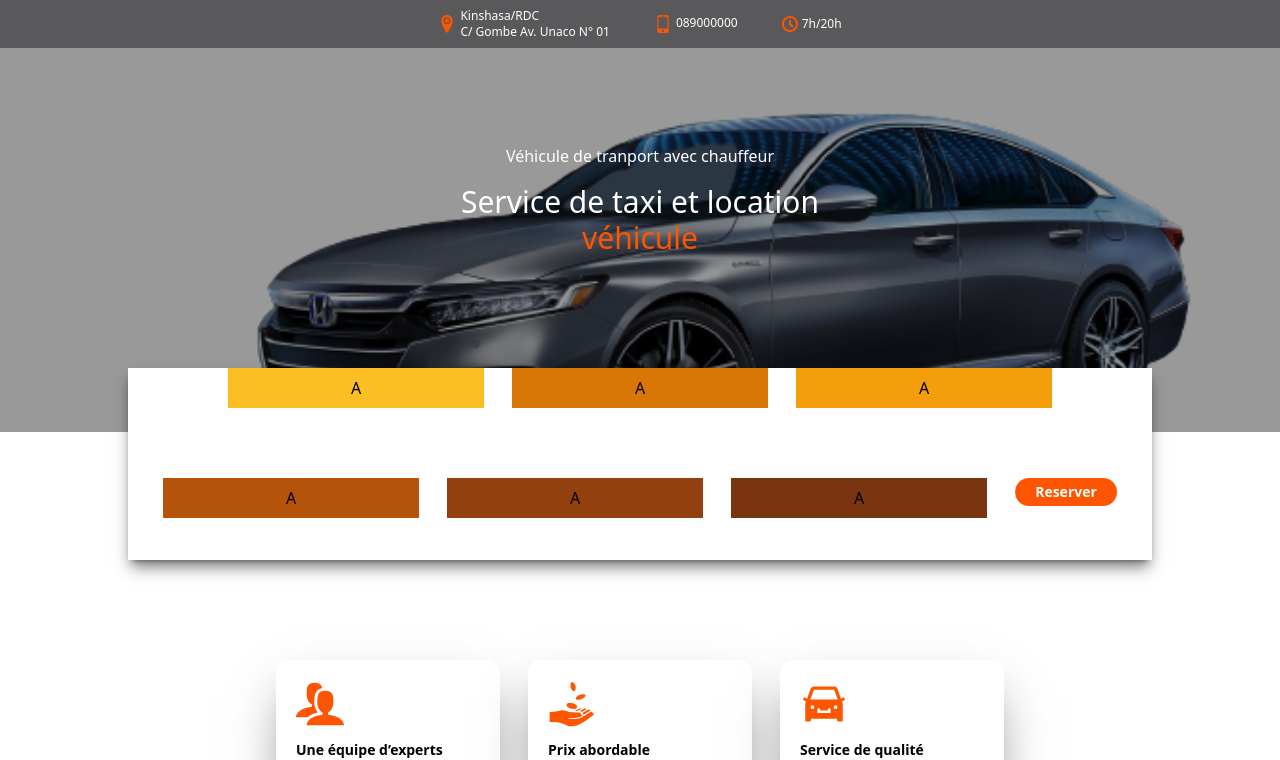
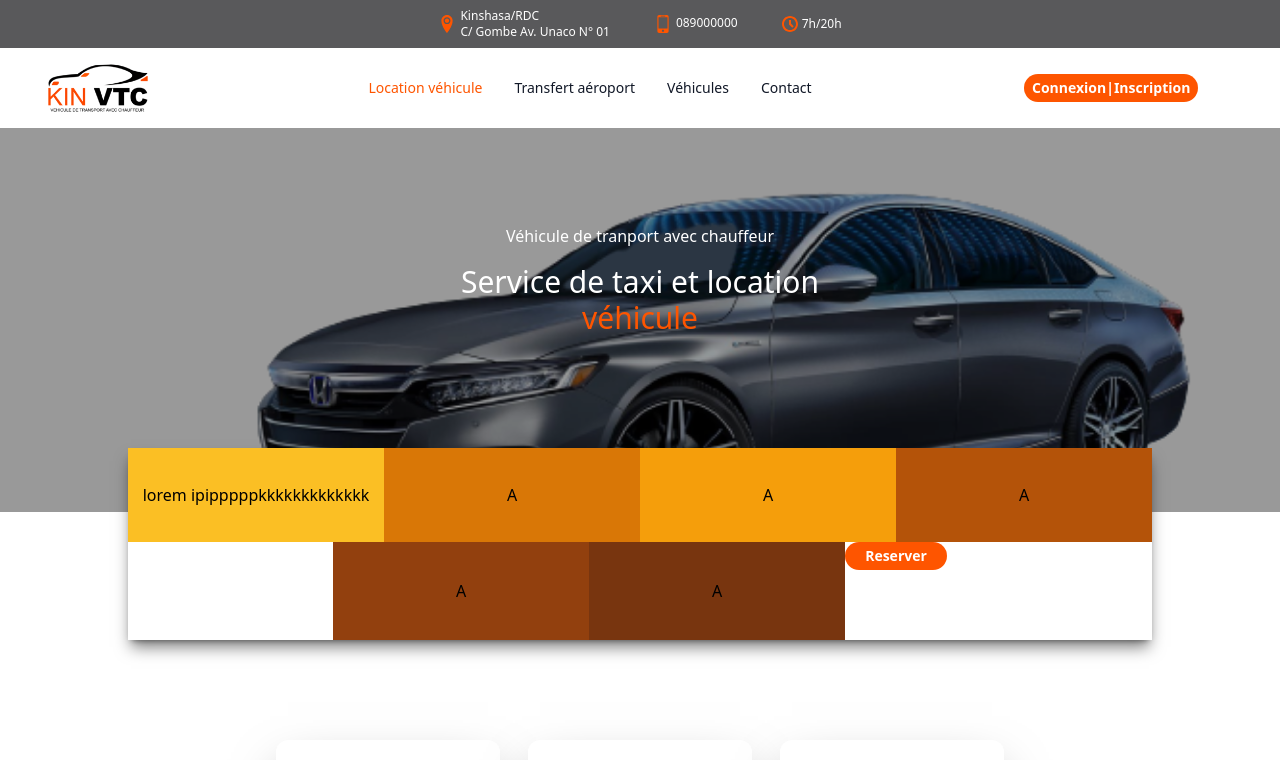
Before and after one commit to eunicekinzengele/ReposVTC_Front, a Next.js app: page /Home in a window 1280 px wide. Shown: the top 760 px of the page. Built offline with nearby package versions, Linux system fonts and the light colour scheme.

Commit message:
feat: logo size adjustment

```diff
--- a/package.json
+++ b/package.json
@@ -12,6 +12,7 @@
     "@material-tailwind/react": "^2.0.6",
     "next": "^12.3.4",
     "react": "18.2.0",
+    "react-collapse": "^5.1.1",
     "react-dom": "18.2.0",
     "react-icons": "^4.10.1"
   },
--- a/pages/Header.jsx
+++ b/pages/Header.jsx
@@ -8,17 +8,17 @@ export default function Header() {
     <div>
         <div className=" w-full">
 
-     <div className=" flex  justify-between items-center  h-20 ">
-       <div className=" h-full border-2 border-red-600 overflow-hidden">
-         <Image className=" mx-auto h-full w-full " alt="logo" src={logovtc}/>
+     <div className=" flex justify-between items-center  h-20 ">
+       <div className=" h-20 w-36 pl-7 ml-3 flex justify-center items-center overflow-hidden">
+         <Image className=" " alt="logo" src={logovtc}/>
        </div>
 
        <div class=" hidden w-full md:block md:w-auto" id="navbar-default ">
-         <ul class=" md:p-7 pt-3 items-center text-sm font-medium flex flex-col p-4 mt-4 border border-gray-100 rounded-lg bg-gray-50 md:flex-row md:space-x-8 md:mt-0 md:border-0 md:bg-white dark:bg-gray-800 md:dark:bg-gray-900 dark:border-gray-700">
+         <ul class=" md:p-7 pt-3 items-center  text-sm font-medium flex flex-col p-4 mt-4 border border-gray-100 rounded-lg bg-gray-50 md:flex-row md:space-x-8 md:mt-0 md:border-0 md:bg-white dark:bg-gray-800 md:dark:bg-gray-900 dark:border-gray-700">
            <li>
              <a
                href="#"
-               class="block py-2 pl-3 pr-4 text-white bg-blue-700 rounded md:bg-transparent md:text-blue-700 md:p-0 dark:text-white md:dark:text-blue-500"
+               class="block py-2 pl-3 pr-4 text-white bg-blue-700 rounded md:bg-transparent md:text-orange md:p-0 dark:text-white md:dark:text-blue-500"
                aria-current="page"
              >
                Location véhicule
@@ -27,7 +27,7 @@ export default function Header() {
            <li>
              <a
                href="#"
-               class="block py-2 pl-3 pr-4 text-gray-900 rounded hover:bg-gray-100 md:hover:bg-transparent md:border-0 md:hover:text-blue-700 md:p-0 dark:text-white md:dark:hover:text-blue-500 dark:hover:bg-gray-700 dark:hover:text-white md:dark:hover:bg-transparent"
+               class="block py-2 pl-3 pr-4 text-gray-900 rounded hover:bg-gray-100 md:hover:bg-transparent md:border-0 md:hover:text-orange md:p-0 dark:text-white md:dark:hover:text-blue-500 dark:hover:bg-gray-700 dark:hover:text-white md:dark:hover:bg-transparent"
              >
                Transfert aéroport
              </a>
@@ -35,7 +35,7 @@ export default function Header() {
            <li>
              <a
                href="#"
-               class="block py-2 pl-3 pr-4 text-gray-900 rounded hover:bg-gray-100 md:hover:bg-transparent md:border-0 md:hover:text-blue-700 md:p-0 dark:text-white md:dark:hover:text-blue-500 dark:hover:bg-gray-700 dark:hover:text-white md:dark:hover:bg-transparent"
+               class="block py-2 pl-3 pr-4 text-gray-900 rounded hover:bg-gray-100 md:hover:bg-transparent md:border-0 md:hover:text-orange md:p-0 dark:text-white md:dark:hover:text-blue-500 dark:hover:bg-gray-700 dark:hover:text-white md:dark:hover:bg-transparent"
              >
                Véhicules
              </a>
@@ -43,7 +43,7 @@ export default function Header() {
            <li>
              <a
                href="#"
-               class="block py-2 pl-3 pr-4 text-gray-900 rounded hover:bg-gray-100 md:hover:bg-transparent md:border-0 md:hover:text-blue-700 md:p-0 dark:text-white md:dark:hover:text-blue-500 dark:hover:bg-gray-700 dark:hover:text-white md:dark:hover:bg-transparent"
+               class="block py-2 pl-3 pr-4 text-gray-900 rounded hover:bg-gray-100 md:hover:bg-transparent md:border-0 md:hover:text-orange md:p-0 dark:text-white md:dark:hover:text-blue-500 dark:hover:bg-gray-700 dark:hover:text-white md:dark:hover:bg-transparent"
              >
                Contact
              </a>
@@ -51,7 +51,7 @@ export default function Header() {
          </ul>
        </div>
        <div className=" md:w-1/5 md:flex md:items-center">
-         <button class="rounded-full bg-orange md:text-sm md:p-1 md:px-2">
+         <button class="rounded-full bg-orange md:text-sm text-white font-semibold md:p-1 md:px-2">
            Connexion|Inscription
          </button>
        </div>
--- a/pages/Headerrr.js
+++ /dev/null
@@ -1,12 +0,0 @@
-import React from "react";
-import Image from "next/image";
-
-import logovtc from "../Images/logovtc.png";
-
-export default function Header() {
-  return (
-    <div>
-
-    </div>
-  );
-}
--- a/pages/HeroBar.js
+++ b/pages/HeroBar.js
@@ -17,13 +17,13 @@ export default function HeroBar() {
           </div>
         </div>
         <div className=" w-full flex justify-center pt-80 absolute  z-10">
-          <div className=" shadow-lg shadow-black/50 bg-white w-4/5 h-48 flex flex-wrap gap-7 justify-center	">
-            <button  className=" w-64 h-10 bg-amber-400">A</button>
-            <button  className=" w-64 h-10 bg-amber-600">A</button>
-            <button  className=" w-64 h-10 bg-amber-500">A</button>
-            <button  className=" w-64 h-10 bg-amber-700">A</button>
-            <button  className=" w-64 h-10 bg-amber-800">A</button>
-            <button  className=" w-64 h-10 bg-amber-900">A</button>
+          <div className=" shadow-lg shadow-black/50 bg-white w-4/5 h-48 flex flex-wrap  justify-center	">
+            <button  className=" w-64 bg-amber-400">lorem ipipppppkkkkkkkkkkkkk</button>
+            <button  className=" w-64  bg-amber-600">A</button>
+            <button  className=" w-64  bg-amber-500">A</button>
+            <button  className=" w-64  bg-amber-700">A</button>
+            <button  className=" w-64  bg-amber-800">A</button>
+            <button  className=" w-64 bg-amber-900">A</button>
             <div>
                 <button className=" bg-orange text-sm px-5 py-1 text-white font-semibold rounded-full">Reserver</button>
             </div>
--- a/pages/Home.js
+++ b/pages/Home.js
@@ -9,6 +9,7 @@ export default function Home() {
   return (
     <>
        <Topbar/>
+       <Header/>
        <HeroBar/>
        <FleetOfVehicles/>
        <Footer/>
--- a/pages/Questions.jsx
+++ b/pages/Questions.jsx
@@ -1,14 +1,9 @@
-import React from 'react'
+import React, { useState } from "react";
 
 export default function Questions() {
   return (
-    <div className=' bg-amber-200 h-40'>
-        <section className=' bg-blue-700 grid h-screen place-items-center'>
-            <div className=' px-40 max-w-5xl'>
+    <div className=" bg-amber-200 h-40">
 
-            </div>
-
-        </section>
     </div>
-  )
+  );
 }
```
Also changed, not shown: 2 other files (tests, documents, lock files or other folders).
